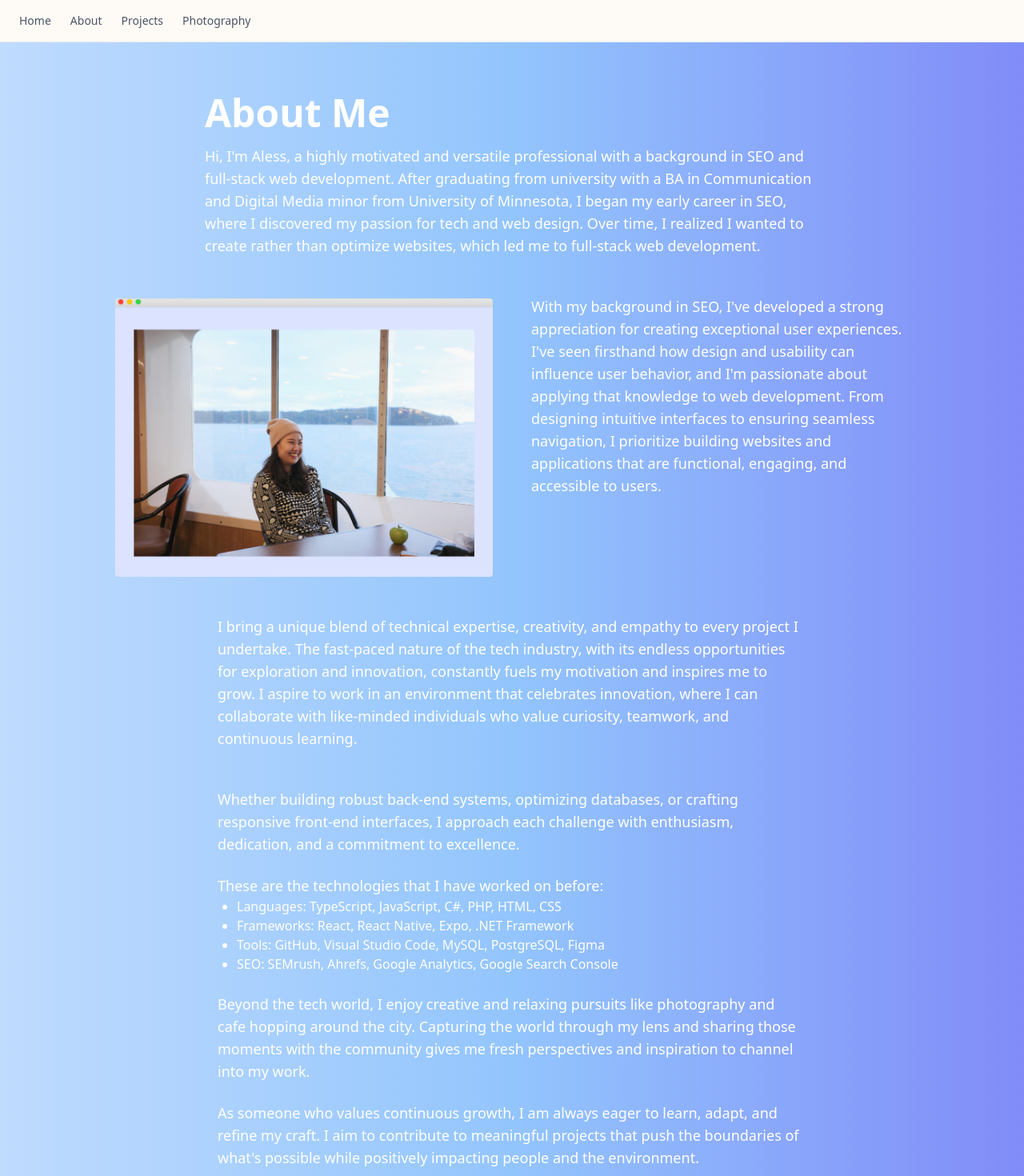
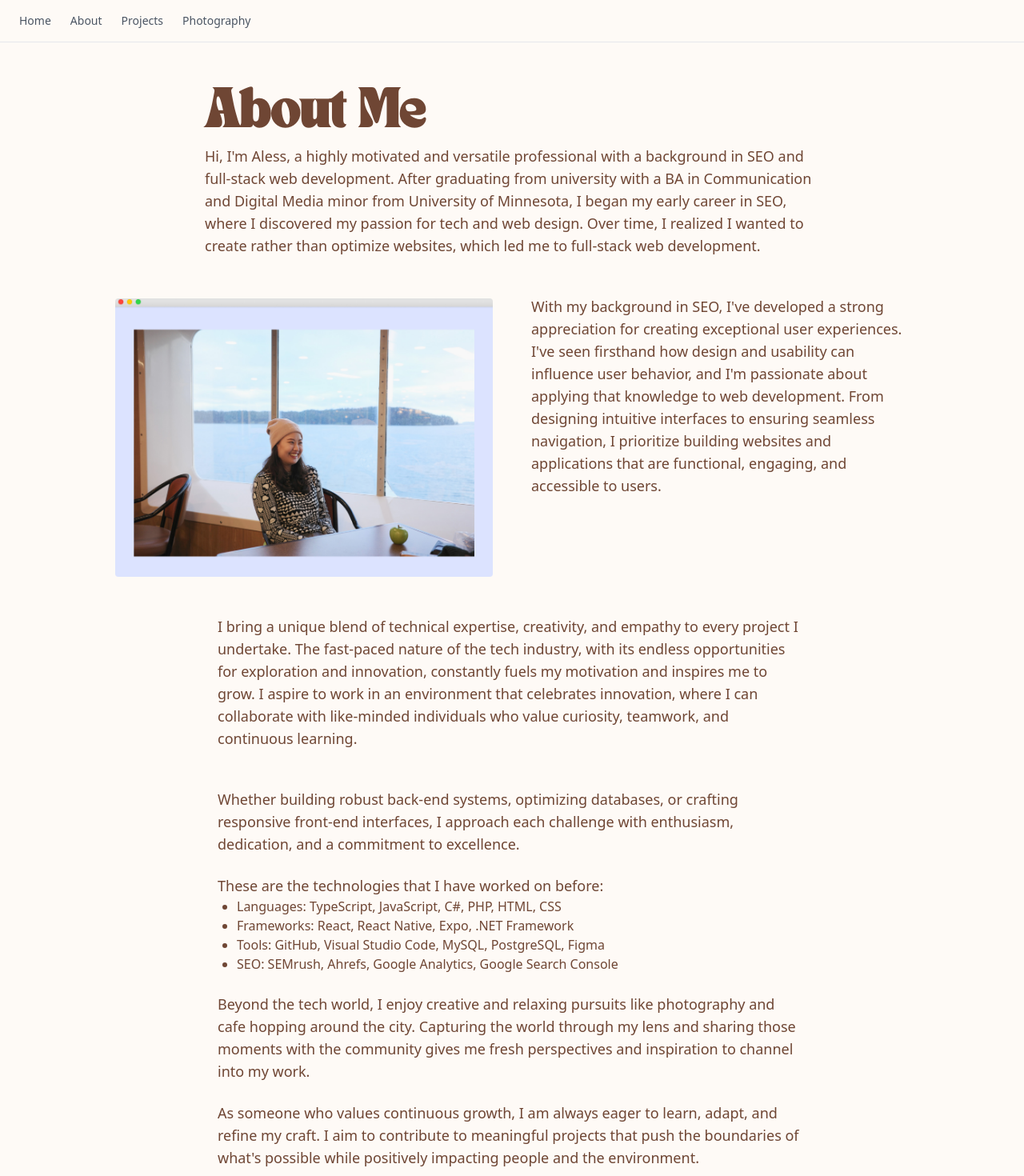
Before and after one commit to alesstongwen/portfolio, a React (Create React App) app: page /about in a window 1280 px wide. Shown: the top 1470 px of the page at 80% size. Built offline with nearby package versions, Linux system fonts and the light colour scheme.

Commit message:
update font

```diff
--- a/src/pages/AboutPage.tsx
+++ b/src/pages/AboutPage.tsx
@@ -2,11 +2,16 @@ import React from "react";
 
 const AboutPage: React.FC = () => {
   return (
-    <div className="bg-gradient-to-r from-blue-200 via-blue-300 to-indigo-400 min-h-screen flex flex-col items-center py-16">
+    <div className="min-h-screen flex flex-col items-center py-16">
       {/* Header Section */}
       <div className="text-left mb-12 px-4">
-        <h1 className="text-5xl font-extrabold text-white mb-4">About Me</h1>
-        <p className="text-lg text-white max-w-3xl mx-auto">
+        <h1
+          className="text-5xl font-extrabold mb-4"
+          style={{ color: "#6F4634", fontFamily: "Tan Nimbus" }}
+        >
+          About Me
+        </h1>
+        <p className="text-lg max-w-3xl mx-auto" style={{ color: "#6F4634" }}>
           Hi, I'm Aless, a highly motivated and versatile professional with a
           background in SEO and full-stack web development. After graduating
           from university with a BA in Communication and Digital Media minor
@@ -31,7 +36,7 @@ const AboutPage: React.FC = () => {
 
         {/* Right side - First paragraph */}
         <div className="md:w-1/2 text-left md:pl-6 flex flex-col">
-          <p className="text-lg text-white mb-6">
+          <p className="text-lg mb-6" style={{ color: "#6F4634" }}>
             With my background in SEO, I've developed a strong appreciation for
             creating exceptional user experiences. I've seen firsthand how
             design and usability can influence user behavior, and I'm passionate
@@ -45,7 +50,7 @@ const AboutPage: React.FC = () => {
 
       {/* Third Paragraph Aligned with First Paragraph */}
       <div className="max-w-3xl mx-auto px-4 mb-12">
-        <p className="text-lg text-white">
+        <p className="text-lg" style={{ color: "#6F4634" }}>
           I bring a unique blend of technical expertise, creativity, and empathy
           to every project I undertake. The fast-paced nature of the tech
           industry, with its endless opportunities for exploration and
@@ -58,30 +63,30 @@ const AboutPage: React.FC = () => {
 
       {/* Remaining Content */}
       <div className="max-w-3xl mx-auto px-4 mb-12">
-        <p className="text-lg text-white mb-6">
+        <p className="text-lg mb-6" style={{ color: "#6F4634" }}>
           Whether building robust back-end systems, optimizing databases, or
           crafting responsive front-end interfaces, I approach each challenge
           with enthusiasm, dedication, and a commitment to excellence.
         </p>
 
-        <p className="text-lg text-white">
+        <p className="text-lg" style={{ color: "#6F4634" }}>
           These are the technologies that I have worked on before:
         </p>
-        <ul className="list-disc pl-6 text-white mb-6">
+        <ul className="list-disc pl-6 mb-6" style={{ color: "#6F4634" }}>
           <li>Languages: TypeScript, JavaScript, C#, PHP, HTML, CSS</li>
           <li>Frameworks: React, React Native, Expo, .NET Framework</li>
           <li>Tools: GitHub, Visual Studio Code, MySQL, PostgreSQL, Figma</li>
           <li>SEO: SEMrush, Ahrefs, Google Analytics, Google Search Console</li>
         </ul>
 
-        <p className="text-lg text-white mb-6">
+        <p className="text-lg mb-6" style={{ color: "#6F4634" }}>
           Beyond the tech world, I enjoy creative and relaxing pursuits like
           photography and cafe hopping around the city. Capturing the world
           through my lens and sharing those moments with the community gives me
           fresh perspectives and inspiration to channel into my work.
         </p>
 
-        <p className="text-lg text-white mb-6">
+        <p className="text-lg mb-6" style={{ color: "#6F4634" }}>
           As someone who values continuous growth, I am always eager to learn,
           adapt, and refine my craft. I aim to contribute to meaningful projects
           that push the boundaries of what's possible while positively impacting
--- a/src/pages/HomePage.tsx
+++ b/src/pages/HomePage.tsx
@@ -39,13 +39,6 @@ const HomePage: React.FC = () => {
         />
 
         <div className="mt-6 flex flex-col sm:flex-row items-center gap-4">
-          <a
-            href="/about"
-            className="bg-black text-white px-6 py-3 rounded-full text-lg font-semibold hover:bg-gray-800 transition-colors"
-          >
-            About Me
-          </a>
-
           <div className="flex gap-4 mt-2 sm:mt-0">
             <a
               href="https://github.com/alesstongwen"
@@ -130,6 +123,12 @@ const HomePage: React.FC = () => {
           </div> */}
         </div>
       </div>
+      <a
+        href="/about"
+        className="bg-black text-white px-6 py-3 rounded-full text-lg font-semibold hover:bg-gray-800 transition-colors"
+      >
+        About Me
+      </a>
     </div>
   );
 };
--- a/src/pages/PhotographyPage.tsx
+++ b/src/pages/PhotographyPage.tsx
@@ -60,7 +60,10 @@ const PhotographyPage: React.FC = () => {
 
   return (
     <div className="bg-[#fefaf6] min-h-screen py-16 px-4 sm:px-8">
-      <h1 className="text-4xl font-bold text-center mb-12">
+      <h1
+        className="text-4xl font-bold text-center mb-12"
+        style={{ color: "#6F4634", fontFamily: "Tan Nimbus" }}
+      >
         Photography Gallery
       </h1>
 
--- a/src/pages/ProjectPage.tsx
+++ b/src/pages/ProjectPage.tsx
@@ -3,7 +3,7 @@ import { Link } from "react-router-dom";
 
 const ProjectPage: React.FC = () => {
   return (
-    <div className="bg-gradient-to-r from-blue-200 via-blue-300 to-indigo-400 min-h-screen flex flex-col items-center py-16">
+    <div className="min-h-screen flex flex-col items-center py-16">
       {/* Projects Section */}
       <div className="px-6 py-8">
         <h2
```
